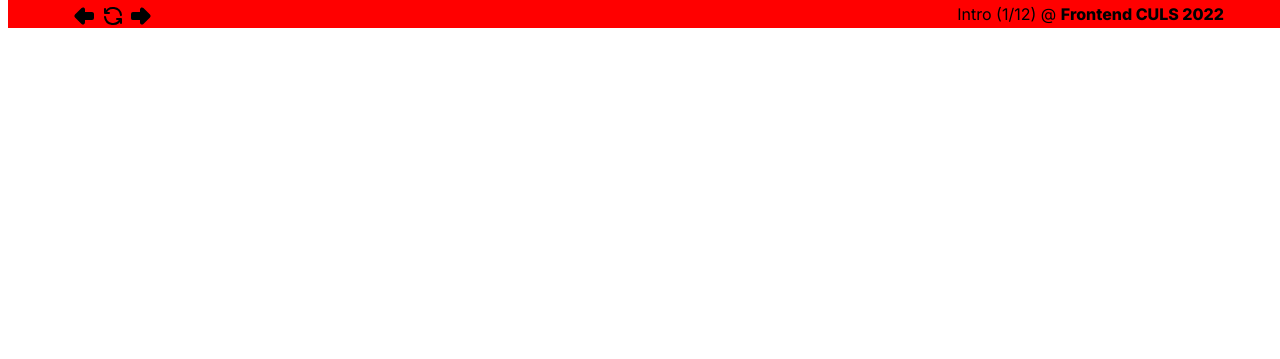
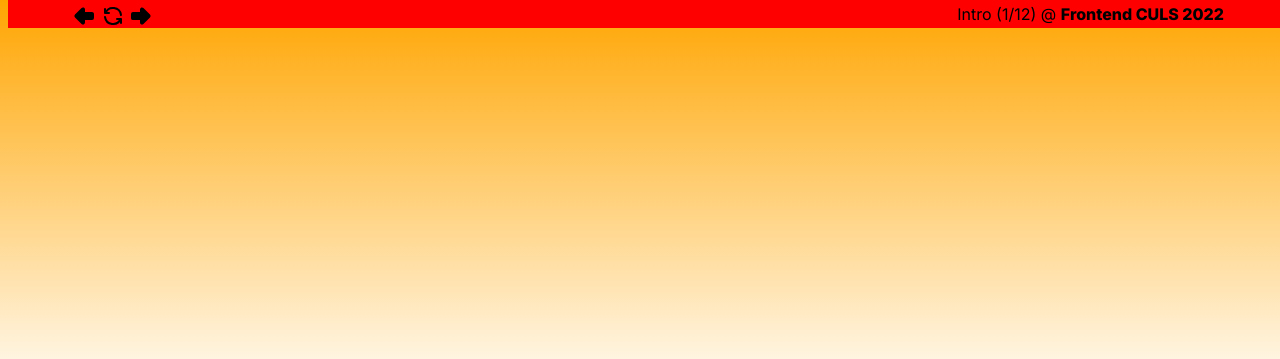
Before and after one commit to kundanCloud/presentation-23, a plain HTML site: page index.html in a window 1280 px wide. Shown: the top 359 px of the page. Drawn offline with nearby package versions, Linux system fonts and the light colour scheme.

Commit message:
🦚🧀 Updated with Glitch

```diff
--- a/script.js
+++ b/script.js
@@ -6,6 +6,7 @@ const rst = document.getElementById("restart");
 var cs = 0;
 
 nsb.addEventListener("click", (e) => {
+  debugger;
   if (cs < chv.childElementCount - 1) ++cs;
   pos.innerHTML = cs + 1;
   chv.style.transform = "translateX(" + -100 * cs + "vw)";
--- a/style.css
+++ b/style.css
@@ -1,4 +1,5 @@
 body {
+  background: linear-gradient(orange, white, green);
   overflow: hidden;
   height: 100vh;
   width: 100vw;
```
